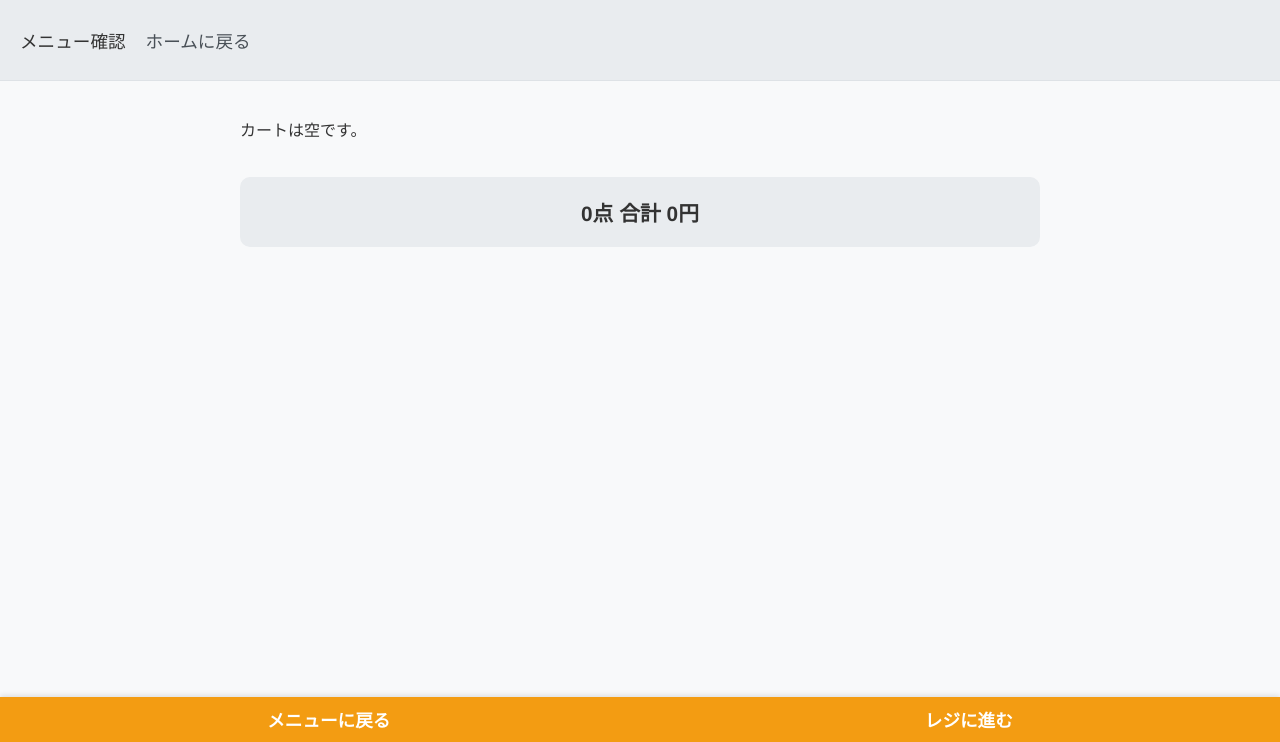
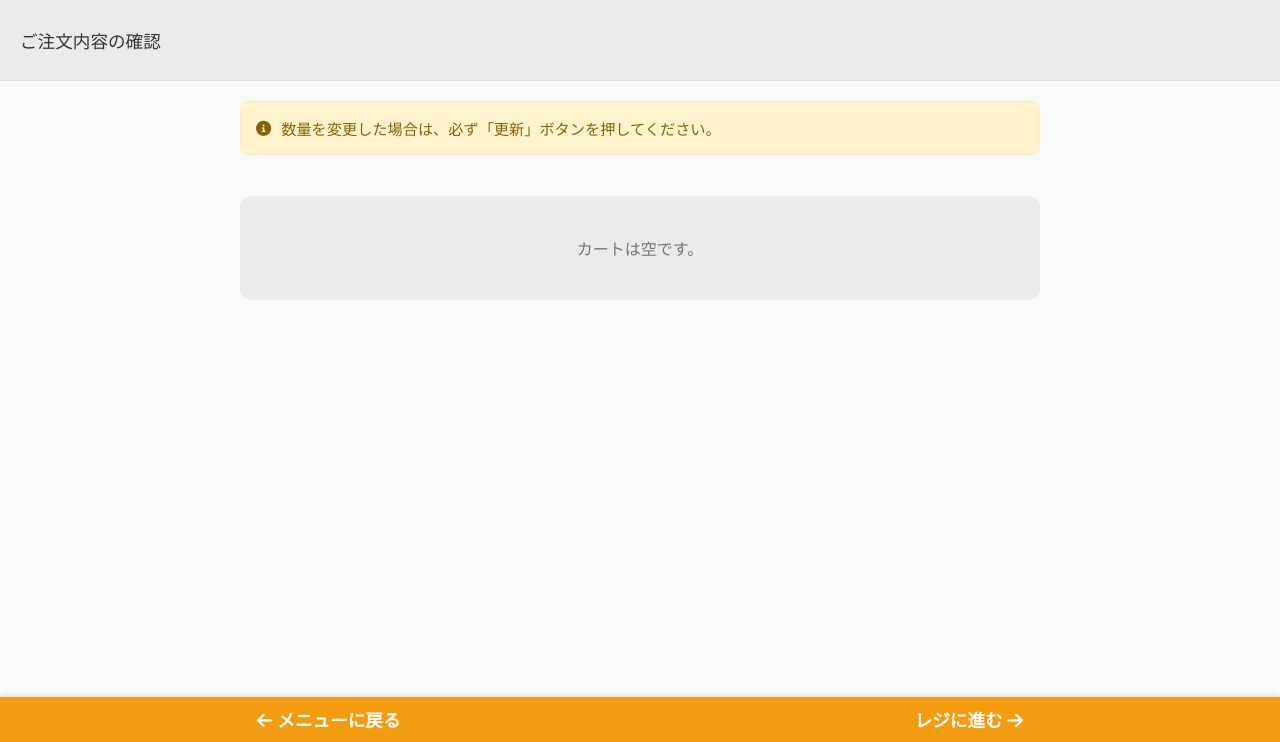
Before and after one commit to s2422092/DS_hakka, a Flask app: page /users_order/cart_confirmation in a window 1280 px wide. Shown: the part 58-800 px from the top of the page. Run offline with Flask 3, Linux system fonts and the light colour scheme; a user stored in the database is signed in; data comes from the database, SQL or seed files in the repository.

Commit message:
カート確認画面修正

```diff
--- a/static/css/users_order.css
+++ b/static/css/users_order.css
@@ -231,35 +231,149 @@ body {
 
 
 /* --- cart_confirmation.html --- */
+.update-notice {
+    background-color: #fff3cd;
+    color: #856404;
+    border: 1px solid #ffeeba;
+    border-radius: 8px;
+    padding: 15px;
+    margin-bottom: 25px;
+    display: flex;
+    align-items: center;
+    gap: 10px;
+    font-size: 0.95em;
+}
+
 .cart-list {
     display: flex;
     flex-direction: column;
-    gap: 15px;
+    gap: 20px;
 }
 
 .cart-item {
-    background-color: #f1f3f5;
-    border-radius: 10px;
-    padding: 15px;
-    display: flex;
-    justify-content: space-between;
+    background-color: #ffffff;
+    border-radius: 12px;
+    padding: 20px;
+    display: grid;
+    grid-template-columns: 1.5fr 1.5fr 1fr; /* 3列レイアウト */
+    gap: 20px;
     align-items: center;
+    border: 1px solid #e9ecef;
+    box-shadow: 0 4px 12px rgba(0,0,0,0.05);
 }
 
-.cart-item-details {
+.item-details .item-name {
+    font-size: 1.2em;
+    font-weight: bold;
+    margin-bottom: 5px;
+}
+
+.item-details .item-price-per-unit {
+    font-size: 0.9em;
+    color: #6c757d;
+}
+
+.item-actions {
     display: flex;
-    gap: 15px;
     align-items: center;
+    gap: 10px;
+}
+
+.update-form {
+    display: flex;
+    align-items: center;
+    gap: 8px;
+}
+
+.quantity-input {
+    width: 50px;
+    text-align: center;
+    padding: 8px;
+    border: 1px solid #ced4da;
+    border-radius: 6px;
+    font-size: 1em;
+}
+
+.update-btn {
+    background-color: #007bff;
+    color: white;
+    border: none;
+    border-radius: 6px;
+    padding: 8px 15px;
+    cursor: pointer;
+    font-weight: bold;
+}
+.update-btn:hover {
+    background-color: #0056b3;
+}
+
+.delete-btn {
+    background: none;
+    border: none;
+    color: #6c757d;
+    font-size: 1.2em;
+    cursor: pointer;
+    padding: 5px;
+}
+.delete-btn:hover {
+    color: #dc3545;
+}
+
+.item-subtotal {
+    text-align: right;
+}
+
+.item-subtotal span {
+    display: block;
+    font-size: 0.85em;
+    color: #6c757d;
+}
+
+.item-subtotal strong {
+    font-size: 1.3em;
+    font-weight: bold;
+    color: #343a40;
+}
+
+.empty-cart-message {
+    text-align: center;
+    padding: 40px;
+    color: #6c757d;
+    background-color: #e9ecef;
+    border-radius: 12px;
 }
 
 .cart-total {
-    background-color: #e9ecef;
-    border-radius: 10px;
-    padding: 20px;
+    background-color: #ffffff;
+    border: 2px solid #f39c12;
+    border-radius: 12px;
+    padding: 25px;
     text-align: center;
-    font-size: 1.3em;
+    margin-top: 30px;
+}
+
+.cart-total .total-quantity {
+    font-size: 1em;
+    color: #6c757d;
+    margin-bottom: 10px;
+}
+
+.cart-total .total-price-label {
+    font-size: 1.2em;
     font-weight: bold;
-    margin-top: 20px;
+    margin-bottom: 5px;
+}
+
+.cart-total .total-price-amount {
+    font-size: 2.5em;
+    font-weight: bold;
+    color: #f39c12;
+}
+
+.cart-total .total-price-amount span {
+    font-size: 0.5em;
+    margin-left: 5px;
+    color: #343a40;
 }
 
 /* --- payment_selection.html & pay_payment.html --- */
--- a/templates/users_order/cart_confirmation.html
+++ b/templates/users_order/cart_confirmation.html
@@ -5,6 +5,8 @@
     <meta name="viewport" content="width=device-width, initial-scale=1.0">
     <title>カート確認 - モバおる</title>
     <link rel="stylesheet" href="{{ url_for('static', filename='css/users_order.css') }}">
+    <!-- Font Awesome for icons -->
+    <link rel="stylesheet" href="https://cdnjs.cloudflare.com/ajax/libs/font-awesome/6.0.0-beta3/css/all.min.css">
 </head>
 <body>
     <header class="main-header">
@@ -15,52 +17,63 @@
     </header>
 
     <div class="sub-header">
-        <p>メニュー確認</p>
-        <a href="{{ url_for('users_order.back_to_home_and_clear_cart') }}">ホームに戻る</a>
+        <p>ご注文内容の確認</p>
     </div>
 
     <div class="under-hedder">
-        <a href="{{ url_for('users_order.menu', store_id=store_id) }}">メニューに戻る</a>
-        <a href="{{ url_for('users_order.payment_selection') }}">レジに進む</a>
+        <a href="{{ url_for('users_order.menu', store_id=store_id) }}"><i class="fas fa-arrow-left"></i> メニューに戻る</a>
+        <a href="{{ url_for('users_order.payment_selection') }}">レジに進む <i class="fas fa-arrow-right"></i></a>
     </div>
 
     <main class="container">
 
+        <!-- ★★★ 注意書きを追加 ★★★ -->
+        <div class="update-notice">
+            <i class="fas fa-info-circle"></i>
+            <span>数量を変更した場合は、必ず「更新」ボタンを押してください。</span>
+        </div>
+
         <div class="cart-list">
             {% if cart %}
-            <ul>
                 {% for menu_id, item in cart.items() %}
-                    <li class="cart-item">
-                        <div class="cart-item-details">
-                            <span class="item-name">{{ item.name }}</span>
-                            <span>{{ item.price }}円 / 個</span>
+                    <!-- ★★★ カード形式のデザインに変更 ★★★ -->
+                    <div class="cart-item">
+                        <div class="item-details">
+                            <div class="item-name">{{ item.name }}</div>
+                            <div class="item-price-per-unit">{{ item.price }}円 / 個</div>
                         </div>
 
-                        <form action="{{ url_for('users_order.update_cart_item') }}" method="post" class="cart-form">
-                            <input type="hidden" name="menu_id" value="{{ menu_id }}">
-                            <input type="number" name="quantity" value="{{ item.quantity }}" min="0" class="quantity-input">
-                            <button type="submit">更新</button>
-                        </form>
+                        <div class="item-actions">
+                            <form action="{{ url_for('users_order.update_cart_item') }}" method="post" class="update-form">
+                                <input type="hidden" name="menu_id" value="{{ menu_id }}">
+                                <input type="number" name="quantity" value="{{ item.quantity }}" min="1" class="quantity-input">
+                                <button type="submit" class="update-btn">更新</button>
+                            </form>
+                            <form action="{{ url_for('users_order.delete_cart_item') }}" method="post">
+                                <input type="hidden" name="menu_id" value="{{ menu_id }}">
+                                <button type="submit" class="delete-btn" title="削除"><i class="fas fa-trash-alt"></i></button>
+                            </form>
+                        </div>
 
-                        <form action="{{ url_for('users_order.delete_cart_item') }}" method="post" class="cart-form">
-                            <input type="hidden" name="menu_id" value="{{ menu_id }}">
-                            <button type="submit" class="delete-btn">削除</button>
-                        </form>
-
-                        <div class="cart-item-price">
-                            計 {{ item.price * item.quantity }}円
+                        <div class="item-subtotal">
+                            <span>小計</span>
+                            <strong>{{ item.price * item.quantity }}円</strong>
                         </div>
-                    </li>
+                    </div>
                 {% endfor %}
-            </ul>
             {% else %}
-                <p>カートは空です。</p>
+                <p class="empty-cart-message">カートは空です。</p>
             {% endif %}
         </div>
 
+        {% if cart %}
+        <!-- ★★★ 合計金額のデザインを変更 ★★★ -->
         <div class="cart-total">
-            {{ total_quantity }}点 合計 {{ total_price }}円
+            <div class="total-quantity">{{ total_quantity }}点の商品</div>
+            <div class="total-price-label">ご注文合計</div>
+            <div class="total-price-amount">{{ total_price }}<span>円</span></div>
         </div>
+        {% endif %}
     </main>
 </body>
 </html>
```
